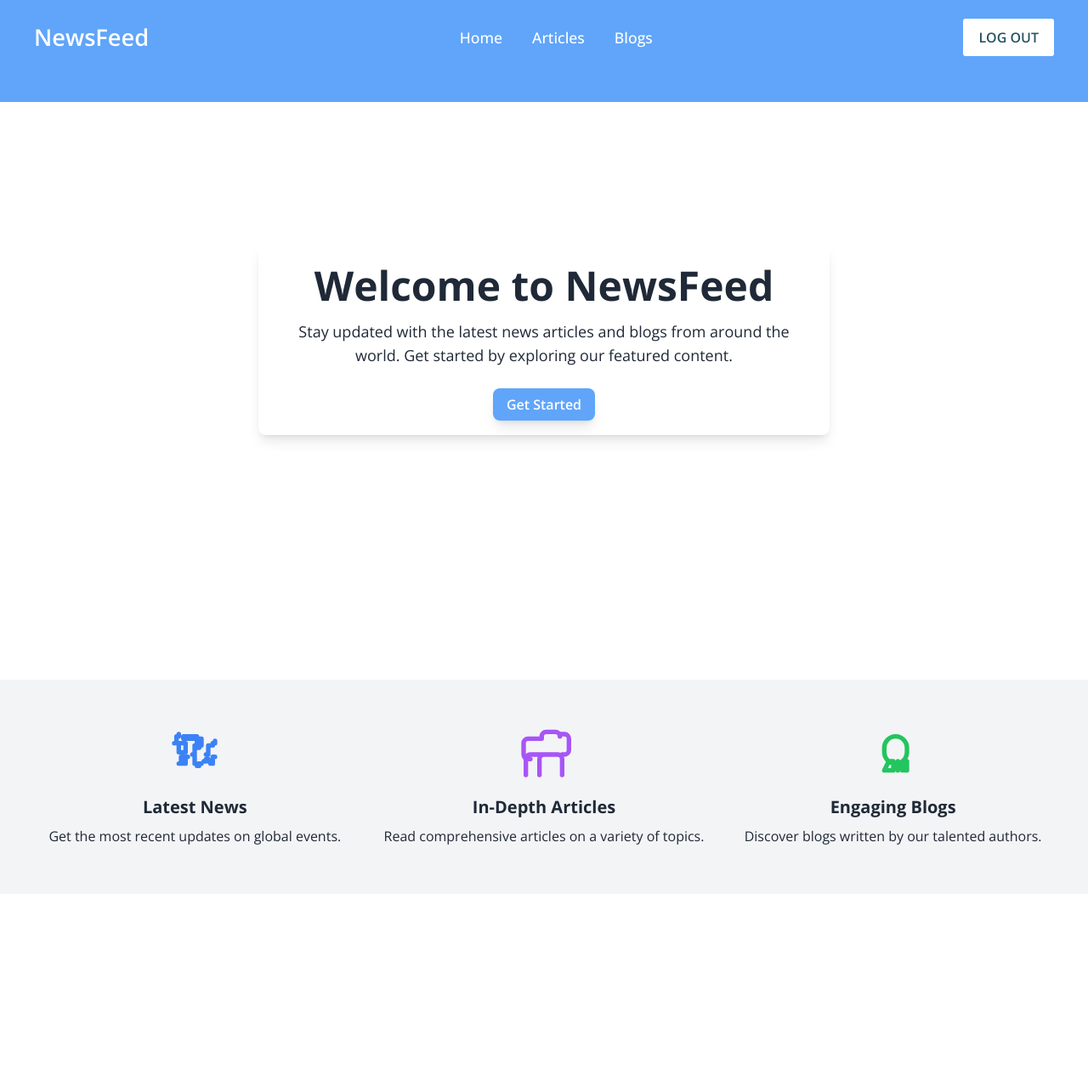
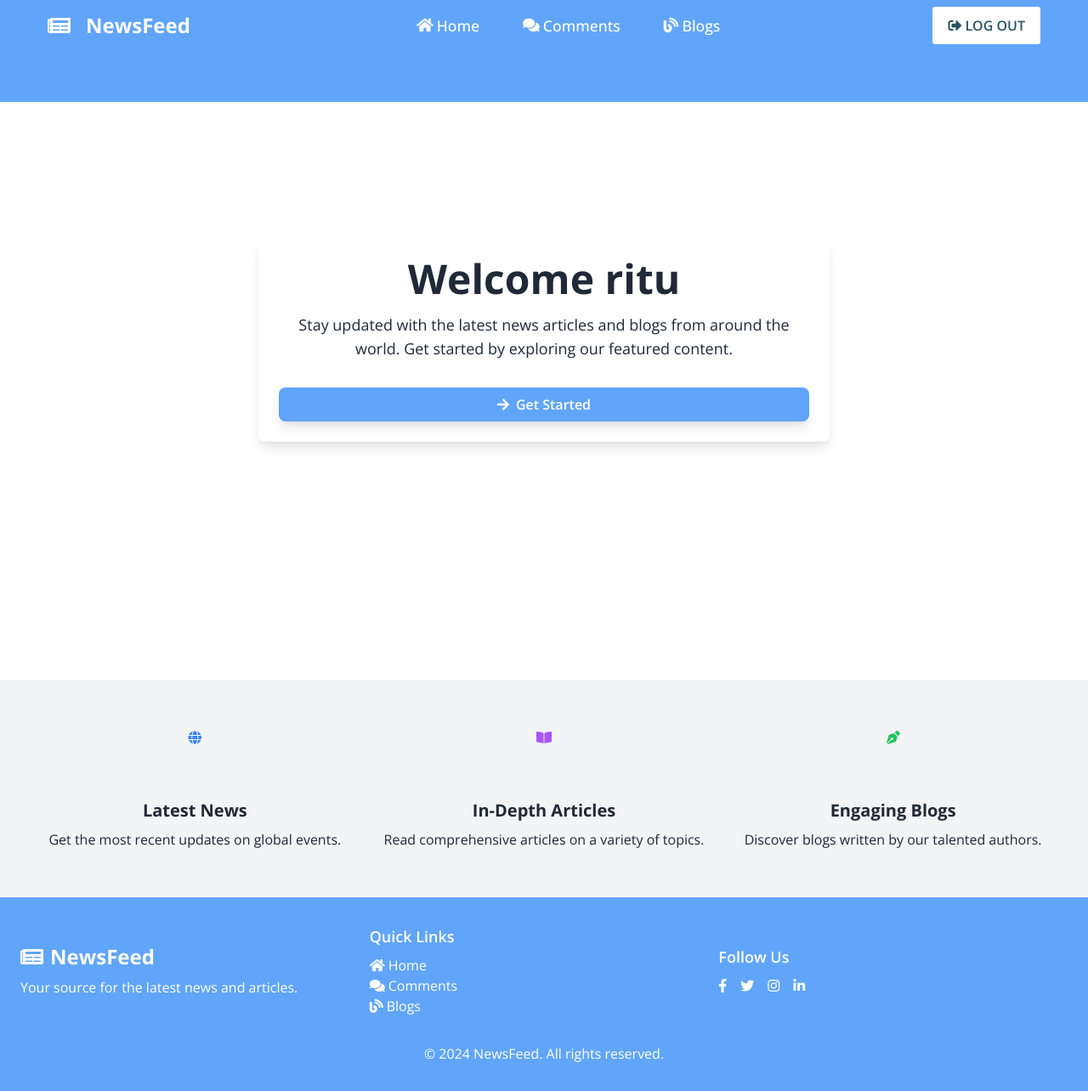
Before and after one commit to Ande12/tikosoft-News-Feed-Sytem, a PHP site: page / in a window 1280 px wide. Shown: the whole page at 85% size. Before the commit the page ends 994 px from the top, so only its background shows below. Run offline with PHP 8.4, Linux system fonts and the light colour scheme; a user stored in the database is signed in; some libraries are stand-ins or nearby versions.

Commit message:
started adjusting issues with blog page

```diff
--- a/footer.php
+++ b/footer.php
@@ -1,6 +1,33 @@
+<footer class="bg-blue-400 text-white py-8">
+    <div class="container mx-auto px-6">
+        <div class="flex flex-wrap justify-between items-center">
+            <div class="w-full md:w-1/3 mb-6 md:mb-0">
+                <h2 class="text-2xl font-bold flex items-center"><i class="fas fa-newspaper mr-2"></i> NewsFeed</h2>
+                <p class="mt-2">Your source for the latest news and articles.</p>
+            </div>
+            <div class="w-full md:w-1/3 mb-6 md:mb-0">
+                <h3 class="text-lg font-semibold">Quick Links</h3>
+                <ul class="mt-2">
+                    <li><a href="index.php" class="hover:underline flex items-center"><i class="fas fa-home mr-1"></i> Home</a></li>
+                    <li><a href="comment.php" class="hover:underline flex items-center"><i class="fas fa-comments mr-1"></i> Comments</a></li>
+                    <li><a href="blog.php" class="hover:underline flex items-center"><i class="fas fa-blog mr-1"></i> Blogs</a></li>
+                </ul>
+            </div>
+            <div class="w-full md:w-1/3">
+                <h3 class="text-lg font-semibold">Follow Us</h3>
+                <div class="flex space-x-4 mt-2">
+                    <a href="#" class="hover:text-gray-300"><i class="fab fa-facebook-f"></i></a>
+                    <a href="#" class="hover:text-gray-300"><i class="fab fa-twitter"></i></a>
+                    <a href="#" class="hover:text-gray-300"><i class="fab fa-instagram"></i></a>
+                    <a href="#" class="hover:text-gray-300"><i class="fab fa-linkedin-in"></i></a>
+                </div>
+            </div>
+        </div>
+        <div class="text-center mt-8">
+            <p>&copy; 2024 NewsFeed. All rights reserved.</p>
+        </div>
+    </div>
+</footer>
 
-<footer>
-    <H1>THANKS FOR COMING</H1>
-</footer>
 </body>
 </html>
--- a/header.php
+++ b/header.php
@@ -9,33 +9,32 @@
     <title>News Feed Sytem</title>
     <link rel="stylesheet" href="./newsfeed/css/style.css">
     <link rel="stylesheet" href="https://fonts.googleapis.com/css2?family=Material+Symbols+Rounded:opsz,wght,FILL,GRAD@48,400,0,0">
+    <link rel="stylesheet" href="https://cdnjs.cloudflare.com/ajax/libs/font-awesome/5.15.3/css/all.min.css">
     <script src="https://cdn.tailwindcss.com"></script>
     <script src="./newsfeed/js/index.js"  defer></script>
 </head>
 <body>
     <!-- header -->
+
+
     <header class="bg-blue-400 w-full z-50 h-[15vh]">
-        <nav class="navbar">
-            <span class="hamburger-btn material-symbols-rounded">menu</span>
-            <a href="#" class="logo">
-                <h2>NewsFeed</h2>
+    <nav class="navbar flex justify-between items-center px-4 py-2">
+        <span class="hamburger-btn material-symbols-rounded text-white">menu</span>
+        <a href="#" class="logo text-white text-2xl font-bold flex items-center">
+            <i class="fas fa-newspaper mr-2"></i> NewsFeed
         </a>
-            <ul class="links">
+        <ul class="links hidden md:flex space-x-4 text-white">
             <span class="close-btn material-symbols-rounded">close</span>
-                <li><a href="index.php">Home</a></li>
-                <!-- <li><a href="#">About us</a></li> -->
-                <li><a href="comment.php">Articles</a></li>
-                <li><a href="blog.php">Blogs</a></li>
-                <!-- <li><a href="#">Contact us</a></li> -->
+            <li><a href="index.php" class="hover:underline flex items-center"><i class="fas fa-home mr-1"></i> Home</a></li>
+            <li><a href="comment.php" class="hover:underline flex items-center"><i class="fas fa-comments mr-1"></i> Comments</a></li>
+            <li><a href="blog.php" class="hover:underline flex items-center"><i class="fas fa-blog mr-1"></i> Blogs</a></li>
         </ul>
         <?php
         if (isset($_SESSION["useruid"])) {
-                echo "<button class='login-btn'><a class='' href = 'includes/logout.inc.php'>LOG OUT</a></button>";
-            }
-            else {
-                echo "<button class='login-btn'>LOG IN</button>";
+            echo "<button class='login-btn bg-red-500 hover:bg-red-600 text-white py-1 px-4 rounded flex items-center'><i class='fas fa-sign-out-alt mr-1'></i><a href='includes/logout.inc.php'>LOG OUT</a></button>";
+        } else {
+            echo "<button class='login-btn bg-green-500 hover:bg-green-600 text-white py-1 px-4 rounded flex items-center'><i class='fas fa-sign-in-alt mr-1'></i>LOG IN</button>";
         }
         ?>
-
     </nav>
 </header>
--- a/index.php
+++ b/index.php
@@ -2,14 +2,21 @@
     include_once 'header.php';
 ?>
 
+
 <section class="flex flex-col items-center justify-center bg-white h-dvh text-gray-800 p-8">
     <div class="max-w-2xl text-center bg-white p-6 rounded-lg shadow-lg">
-        <h1 class="text-5xl font-extrabold mb-4">Welcome to NewsFeed</h1>
+        <?php
+        if (isset($_SESSION["useruid"])) {
+            echo "<h2 class='text-5xl font-extrabold mb-4'>Welcome " . $_SESSION["useruid"]. "</h2>";
+        } else {
+            echo "<h1 class='text-5xl font-extrabold mb-4'>Welcome to NewsFeed</h1>";
+        }
+        ?>
         <p class="text-lg mb-8">
             Stay updated with the latest news articles and blogs from around the world. Get started by exploring our featured content.
         </p>
-        <a href="blog.php" class="bg-blue-400 hover:bg-blue-500 text-white font-semibold py-2 px-4 rounded-lg transition duration-300 shadow-lg">
-            Get Started
+        <a href="blog.php" class="bg-blue-400 hover:bg-blue-500 text-white font-semibold py-2 px-4 rounded-lg transition duration-300 shadow-lg flex items-center justify-center">
+            <i class="fas fa-arrow-right mr-2"></i> Get Started
         </a>
     </div>
 </section>
@@ -20,27 +27,21 @@
         <div class="flex flex-wrap">
             <div class="w-full md:w-1/3 px-4 py-2">
                 <div class="text-center">
-                    <svg class="w-16 h-16 mx-auto mb-4 text-blue-500" fill="none" stroke="currentColor" viewBox="0 0 24 24" xmlns="http://www.w3.org/2000/svg">
-                        <path stroke-linecap="round" stroke-linejoin="round" stroke-width="2" d="M13 16h-1v-4h-1m6 0h1v-4h1M3 7h1V4h1m0 12h1v-3h1m12 3h1v-3h1M7 16h1v-3h1M4 7V4h1V3m16 3v1h-1v1m-6 0v-3h-1V4H7v1h6v4h1m0-4h1v3m-4 4h1v-4h1v-1h1m-7 4h1v-4H5v4h1zm9 4h1v-1h1v1h1v1m-4 0h-1v1h-1v-1h-1"></path>
-                    </svg>
+                    <i class="fas fa-globe w-16 h-16 mx-auto mb-4 text-blue-500"></i>
                     <h3 class="text-xl font-bold mb-2">Latest News</h3>
                     <p>Get the most recent updates on global events.</p>
                 </div>
             </div>
             <div class="w-full md:w-1/3 px-4 py-2">
                 <div class="text-center">
-                    <svg class="w-16 h-16 mx-auto mb-4 text-purple-500" fill="none" stroke="currentColor" viewBox="0 0 24 24" xmlns="http://www.w3.org/2000/svg">
-                        <path stroke-linecap="round" stroke-linejoin="round" stroke-width="2" d="M20 21v-7a2 2 0 00-2-2h-6a2 2 0 00-2 2v7m-6 0v-7a2 2 0 012-2h6m8 0h1a2 2 0 002-2v-5a2 2 0 00-2-2h-2V4a2 2 0 00-2-2h-4a2 2 0 00-2 2v1h-6a2 2 0 00-2 2v5a2 2 0 002 2h1"></path>
-                    </svg>
+                    <i class="fas fa-book-open w-16 h-16 mx-auto mb-4 text-purple-500"></i>
                     <h3 class="text-xl font-bold mb-2">In-Depth Articles</h3>
                     <p>Read comprehensive articles on a variety of topics.</p>
                 </div>
             </div>
             <div class="w-full md:w-1/3 px-4 py-2">
                 <div class="text-center">
-                    <svg class="w-16 h-16 mx-auto mb-4 text-green-500" fill="none" stroke="currentColor" viewBox="0 0 24 24" xmlns="http://www.w3.org/2000/svg">
-                        <path stroke-linecap="round" stroke-linejoin="round" stroke-width="2" d="M8 11V9a5 5 0 0110 0v2a5 5 0 01-10 0zm8 4h2v4h-2zm-2 0v4m-4-4h2v4H8z"></path>
-                    </svg>
+                    <i class="fas fa-pen-nib w-16 h-16 mx-auto mb-4 text-green-500"></i>
                     <h3 class="text-xl font-bold mb-2">Engaging Blogs</h3>
                     <p>Discover blogs written by our talented authors.</p>
                 </div>
@@ -50,11 +51,9 @@
 </section>
 
 
-<?php
-            if (isset($_SESSION["useruid"])) {
-                echo "<H2 style ='color: #fff; margin: 100px;'>Hello there " . $_SESSION["useruid"]. "</H2>";
-            }
-            ?>
+
+
+
 
     <!-- popup forms starts -->
     <div class="blur-bg-overlay"></div>
@@ -74,6 +73,6 @@
     </div>
 
 <!-- section ends -->
-<!-- <?php
+<?php
     include_once 'footer.php';
-?> -->
+?>
```
Also changed, not shown: blog.php (+26 -13 lines), comment.php (+6 -27 lines), roj.html (+102 -40 lines). Lines whose indentation alone changed are shown as unchanged.
